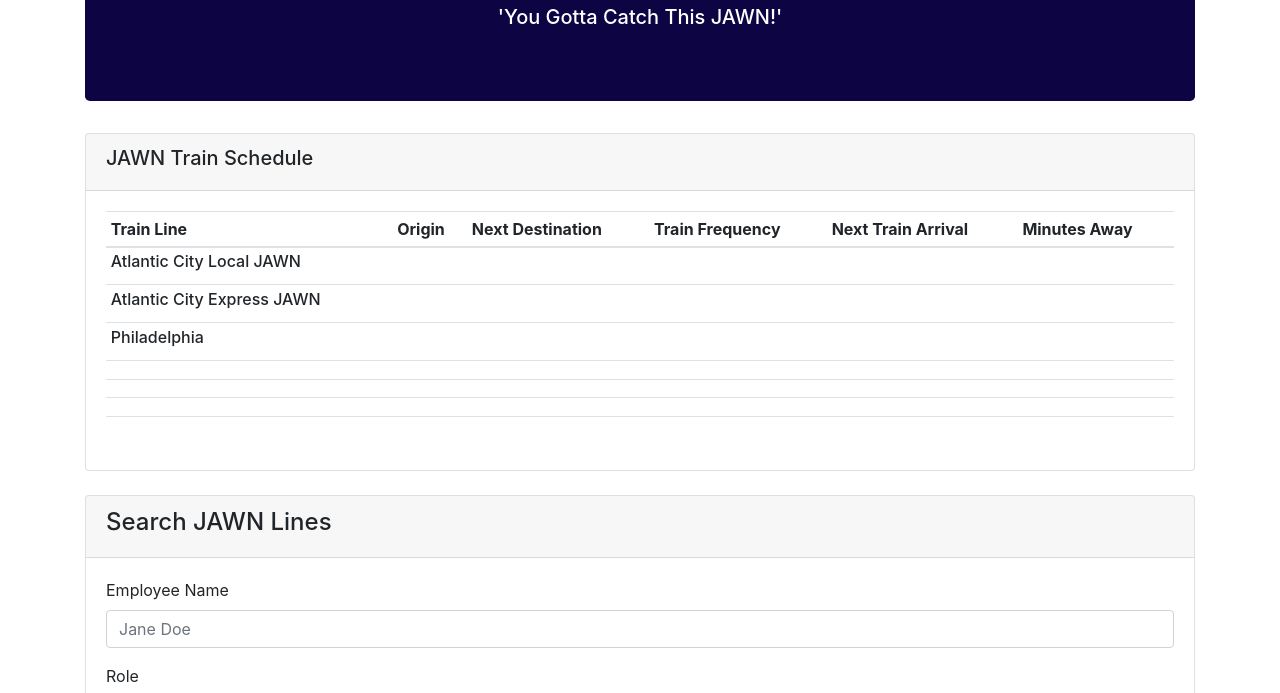
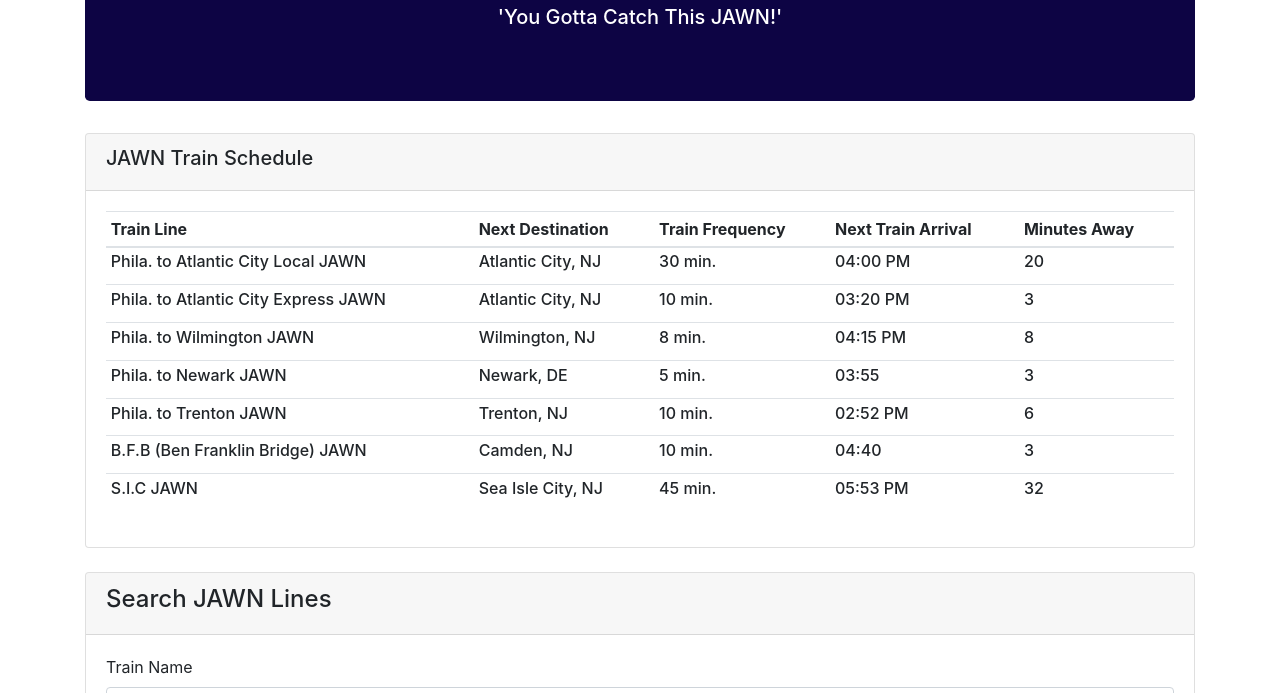
Before and after one commit to KrisMooseVisual/Train-Schedule, a plain HTML site: page index.html in a window 1280 px wide. Shown: the part 235-928 px from the top of the page. Drawn offline with nearby package versions, Linux system fonts and the light colour scheme; a script that the page names is missing.

Commit message:
added times destinations and submit button for the form.

```diff
--- a/index.html
+++ b/index.html
@@ -8,18 +8,20 @@
     <title>JAWN Trains</title>
 
     <link rel="stylesheet" href="https://maxcdn.bootstrapcdn.com/bootstrap/4.0.0/css/bootstrap.min.css">
+
     <script src="https://cdnjs.cloudflare.com/ajax/libs/jquery/3.2.1/jquery.min.js"></script>
     <script src="https://maxcdn.bootstrapcdn.com/bootstrap/4.0.0/js/bootstrap.min.js"></script>
 
 
     <script src="https://www.gstatic.com/firebasejs/6.0.4/firebase-app.js"></script>
+
     <script src="https://www.gstatic.com/firebasejs/6.0.4/firebase-database.js"></script>
 
 
     <script src="https://cdnjs.cloudflare.com/ajax/libs/moment.js/2.22.2/moment.min.js"></script>
 
     <script>
-        // Your web app's Firebase configuration
+        //Firebase configuration
         var firebaseConfig = {
             apiKey: "AIzaSyBYITarIGkIw6HFkU42QqWlySlsGR9J3Y8",
             authDomain: "the-moose-app.firebaseapp.com",
@@ -71,7 +73,6 @@
                             <thead>
                                 <tr>
                                     <th scope="col">Train Line</th>
-                                    <th scope="col">Origin</th>
                                     <th scope="col">Next Destination</th>
                                     <th scope="col">Train Frequency</th>
                                     <th scope="col">Next Train Arrival</th>
@@ -81,143 +82,135 @@
 
                             <tr>
                                 <th scope="col">
-                                    <h6>Atlantic City Local JAWN</h6>
+                                    <h6>Phila. to Atlantic City Local JAWN</h6>
                                 </th>
                                 <th scope="col">
-                                    <h6></h6>
+                                    <h6>Atlantic City, NJ</h6>
                                 </th>
                                 <th scope="col">
-                                    <h6></h6>
+                                    <h6>30 min.</h6>
                                 </th>
                                 <th scope="col">
-                                    <h6></h6>
+                                    <h6>04:00 PM</h6>
                                 </th>
                                 <th scope="col">
-                                    <h6></h6>
+                                    <h6>20</h6>
+                                </th>
+
+                            </tr>
+
+                            <tr>
+                                <th scope="col">
+                                    <h6>Phila. to Atlantic City Express JAWN</h6>
                                 </th>
                                 <th scope="col">
-                                    <h6></h6>
+                                    <h6>Atlantic City, NJ</h6>
                                 </th>
+                                <th scope="col">
+                                    <h6>10 min.</h6>
+                                </th>
+                                <th scope="col">
+                                    <h6>03:20 PM</h6>
+                                </th>
+                                <th scope="col">
+                                    <h6>3</h6>
+                                </th>
+
                             </tr>
+
                             <tr>
                                 <th scope="col">
-                                    <h6>Atlantic City Express JAWN</h6>
+                                    <h6>Phila. to Wilmington JAWN</h6>
                                 </th>
                                 <th scope="col">
-                                    <h6></h6>
+                                    <h6>Wilmington, NJ</h6>
                                 </th>
                                 <th scope="col">
-                                    <h6></h6>
+                                    <h6>8 min.</h6>
                                 </th>
                                 <th scope="col">
-                                    <h6></h6>
+                                    <h6>04:15 PM</h6>
                                 </th>
                                 <th scope="col">
-                                    <h6></h6>
+                                    <h6>8</h6>
+                                </th>
+
+                            </tr>
+
+                            <tr>
+                                <th scope="col">
+                                    <h6>Phila. to Newark JAWN</h6>
                                 </th>
                                 <th scope="col">
-                                    <h6></h6>
+                                    <h6>Newark, DE</h6>
                                 </th>
+                                <th scope="col">
+                                    <h6>5 min.</h6>
+                                </th>
+                                <th scope="col">
+                                    <h6>03:55</h6>
+                                </th>
+                                <th scope="col">
+                                    <h6>3</h6>
+                                </th>
+
                             </tr>
+
                             <tr>
                                 <th scope="col">
-                                    <h6>Philadelphia</h6>
+                                    <h6>Phila. to Trenton JAWN</h6>
                                 </th>
                                 <th scope="col">
-                                    <h6></h6>
+                                    <h6>Trenton, NJ</h6>
                                 </th>
                                 <th scope="col">
-                                    <h6></h6>
+                                    <h6>10 min.</h6>
                                 </th>
                                 <th scope="col">
-                                    <h6></h6>
+                                    <h6>02:52 PM</h6>
                                 </th>
                                 <th scope="col">
-                                    <h6></h6>
+                                    <h6>6</h6>
+                                </th>
+
+                            </tr>
+
+                            <tr>
+                                <th scope="col">
+                                    <h6>B.F.B (Ben Franklin Bridge) JAWN</h6>
                                 </th>
                                 <th scope="col">
-                                    <h6></h6>
+                                    <h6>Camden, NJ</h6>
                                 </th>
+                                <th scope="col">
+                                    <h6>10 min.</h6>
+                                </th>
+                                <th scope="col">
+                                    <h6>04:40</h6>
+                                </th>
+                                <th scope="col">
+                                    <h6>3</h6>
+                                </th>
+
                             </tr>
+
                             <tr>
                                 <th scope="col">
-                                    <h6></h6>
+                                    <h6>S.I.C JAWN</h6>
                                 </th>
                                 <th scope="col">
-                                    <h6></h6>
+                                    <h6>Sea Isle City, NJ</h6>
                                 </th>
                                 <th scope="col">
-                                    <h6></h6>
+                                    <h6>45 min.</h6>
                                 </th>
                                 <th scope="col">
-                                    <h6></h6>
+                                    <h6>05:53 PM</h6>
                                 </th>
                                 <th scope="col">
-                                    <h6></h6>
+                                    <h6>32</h6>
                                 </th>
-                                <th scope="col">
-                                    <h6></h6>
-                                </th>
-                            </tr>
-                            <tr>
-                                <th scope="col">
-                                    <h6></h6>
-                                </th>
-                                <th scope="col">
-                                    <h6></h6>
-                                </th>
-                                <th scope="col">
-                                    <h6></h6>
-                                </th>
-                                <th scope="col">
-                                    <h6></h6>
-                                </th>
-                                <th scope="col">
-                                    <h6></h6>
-                                </th>
-                                <th scope="col">
-                                    <h6></h6>
-                                </th>
-                            </tr>
-                            <tr>
-                                <th scope="col">
-                                    <h6></h6>
-                                </th>
-                                <th scope="col">
-                                    <h6></h6>
-                                </th>
-                                <th scope="col">
-                                    <h6></h6>
-                                </th>
-                                <th scope="col">
-                                    <h6></h6>
-                                </th>
-                                <th scope="col">
-                                    <h6></h6>
-                                </th>
-                                <th scope="col">
-                                    <h6></h6>
-                                </th>
-                            </tr>
-                            <tr>
-                                <th scope="col">
-                                    <h6></h6>
-                                </th>
-                                <th scope="col">
-                                    <h6></h6>
-                                </th>
-                                <th scope="col">
-                                    <h6></h6>
-                                </th>
-                                <th scope="col">
-                                    <h6></h6>
-                                </th>
-                                <th scope="col">
-                                    <h6></h6>
-                                </th>
-                                <th scope="col">
-                                    <h6></h6>
-                                </th>
+
                             </tr>
 
                             <tbody>
@@ -230,30 +223,30 @@
 
         <div class="row">
             <div class="col-md-12">
-                <!-- Add Employee  -->
+                <!--add a destination-->
                 <div class="card mb-4">
                     <div class="card-header">
                         <h4>Search JAWN Lines</h4>
                     </div>
                     <div class="card-body">
 
-                        <!-- Entry Form -->
+                        <!--the add train form-->
                         <form>
                             <div class="form-group">
-                                <label for="employee-name-input">Employee Name</label>
-                                <input class="form-control" id="employee-name-input" placeholder="Jane Doe" type="text">
+                                <label for="employee-name-input">Train Name</label>
+                                <input class="form-control" id="employee-name-input">
                             </div>
                             <div class="form-group">
-                                <label for="role-input">Role</label>
-                                <input class="form-control" id="role-input" placeholder="CEO" type="text">
+                                <label for="role-input">Destination</label>
+                                <input class="form-control" id="role-input">
                             </div>
                             <div class="form-group">
-                                <label for="start-input">Start Date (MM/DD/YYYY)</label>
-                                <input class="form-control" id="start-input" placeholder="01/08/1989" type="text">
+                                <label for="start-input">First Train (Please Enter Military Time)</label>
+                                <input class="form-control" id="start-input">
                             </div>
                             <div class="form-group">
-                                <label for="rate-input">Monthly Rate</label>
-                                <input class="form-control" id="rate-input" placeholder="200000" type="text">
+                                <label for="rate-input">Frequency (minutes)</label>
+                                <input class="form-control" id="rate-input">
                             </div>
                             <button class="btn btn-primary float-right" id="add-employee-btn">Submit</button>
                         </form>
```
Also changed, not shown: train.js (+47 -0 lines).
